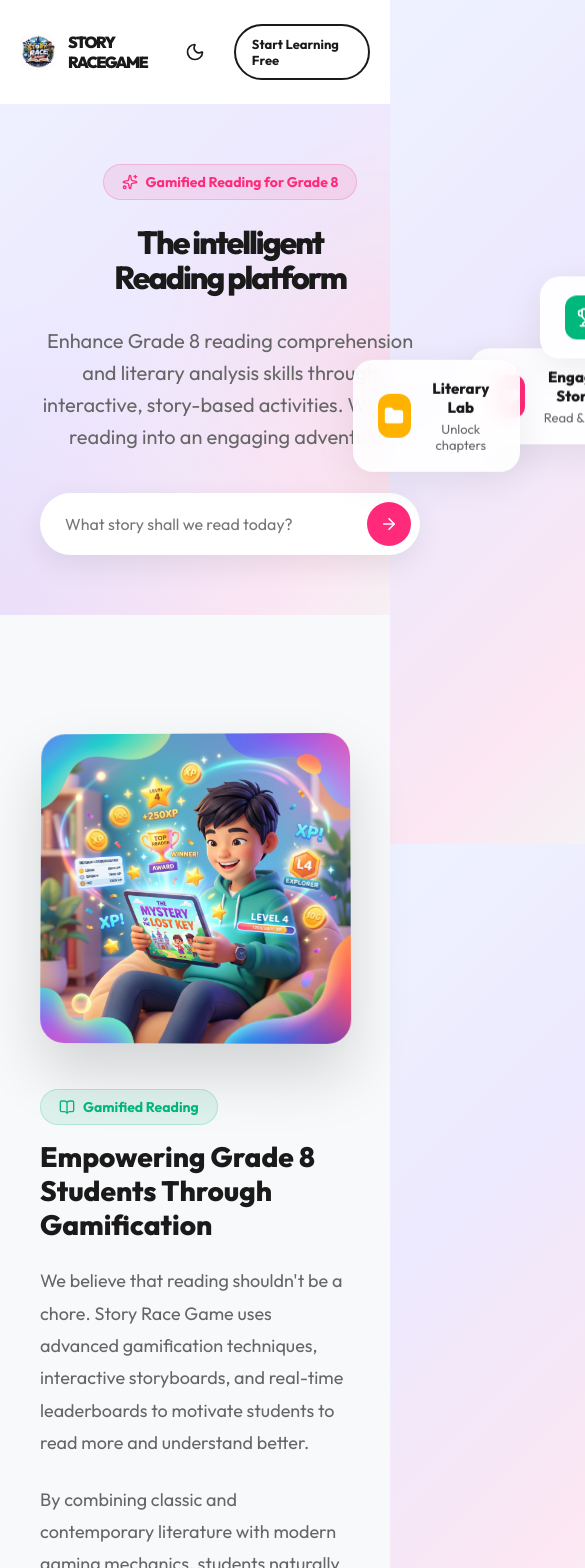
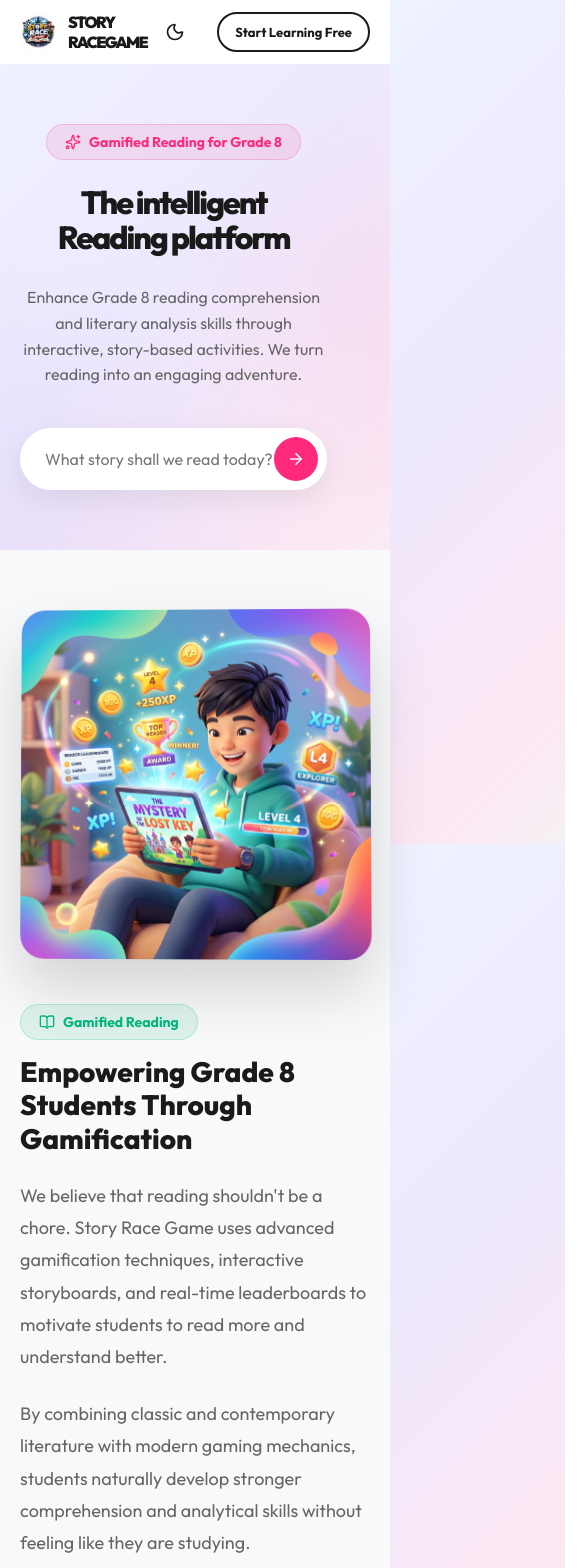
Before and after one commit to reycadealba07192303-ai/Story-race-game, a React (Vite) app in the folder frontend/: page / in a window 390 px wide. Shown: the top 1568 px of the page, 585 px wide, since content can reach past the window. Built offline with nearby package versions, Linux system fonts and the light colour scheme.

Commit message:
fix: landing page mobile responsiveness

```diff
--- a/frontend/src/index.css
+++ b/frontend/src/index.css
@@ -215,6 +215,7 @@ body.dark .navbar.scrolled .navbar-bg {
   transition: all 0.3s cubic-bezier(0.4, 0, 0.2, 1);
   font-family: inherit;
   color: var(--text-dark);
+  white-space: nowrap;
 }
 
 .btn-outline:hover {
@@ -290,7 +291,8 @@ body.dark .btn-outline:hover {
   background: var(--bg-color);
   border-radius: 50px;
   padding: 8px 8px 8px 24px;
-  width: 380px;
+  width: 100%;
+  max-width: 380px;
   box-shadow: 0 10px 30px rgba(0,0,0,0.08);
   border: 1px solid transparent;
 }
@@ -623,7 +625,7 @@ body.dark .footer {
 .footer-grid {
   display: grid;
   grid-template-columns: 2fr 1fr 1fr 1fr;
-  gap: 60px;
+  gap: 40px;
   margin-bottom: 80px;
 }
 
@@ -778,12 +780,28 @@ body.dark .footer-bottom {
     font-size: 13px;
   }
 
+  .container {
+    padding: 0 20px;
+  }
+
+  .section {
+    padding: 60px 0;
+  }
+
   .hero-title {
-    font-size: 40px;
+    font-size: 36px;
   }
 
   .hero-subtitle {
     font-size: 16px;
+  }
+
+  .hero-desc {
+    font-size: 16px;
+  }
+
+  .floating-card {
+    display: none;
   }
 
   .section-title {
```
